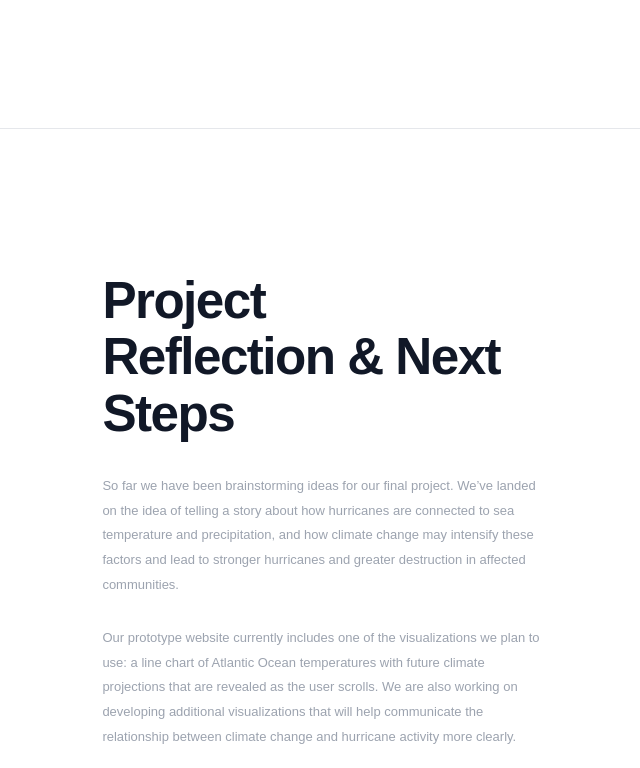
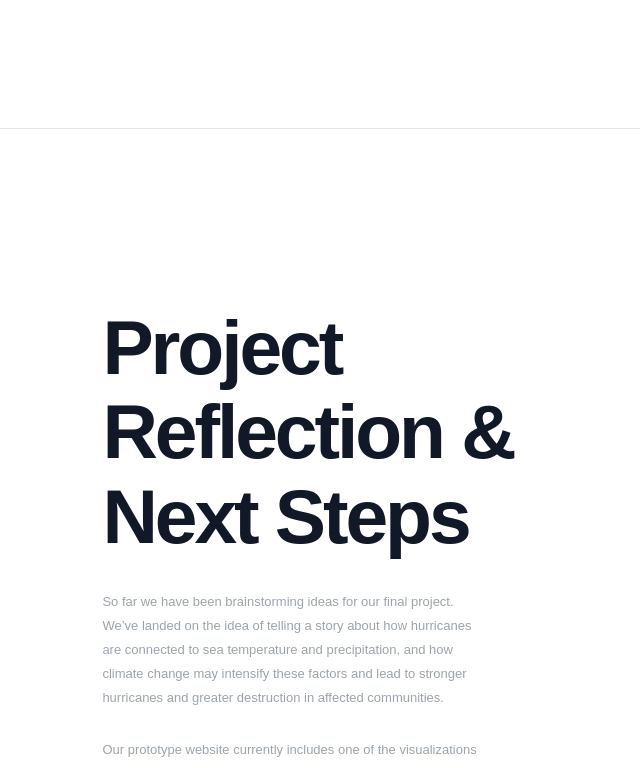
Before and after one commit to Kmalva/Hurricane-Final_Project, a plain HTML site: page index.html in a window 1280 px wide. Shown: the part 4700-5468 px from the top of the page, without its empty margins (0-640 px from the left). Drawn offline with nearby package versions, Linux system fonts and the light colour scheme; a script that the page names is missing.

Commit message:
Refine styles for project writeup section
Adjusted padding, width, and font sizes for better layout and readability.

```diff
--- a/style.css
+++ b/style.css
@@ -154,29 +154,31 @@ svg#main-chart { display: block; width: 100%; overflow: visible; }
 
 /* PROJECT WRITEUP */
 #project-writeup{
-  padding: 18vh 8vw;
+  padding: 22vh 0 20vh 0;
   border-top: 1px solid var(--border);
   background: #fff;
 }
 
 .writeup-container{
-  max-width: 760px;
+  width: 100%;
+  max-width: 720px;
+  margin-left: 8vw;
 }
 
 #project-writeup h2{
-  font-size: clamp(2rem, 4vw, 3.5rem);
+  font-size: clamp(2.4rem, 6vw, 5rem);
   line-height: 1.1;
+  letter-spacing: -0.04em;
   font-weight: 700;
-  letter-spacing: -0.03em;
+  color: var(--text);
   margin-bottom: 2rem;
-  color: var(--text);
-  max-width: 14ch;
+  max-width: 10ch;
 }
 
 #project-writeup p{
   font-size: 13px;
-  line-height: 1.9;
+  line-height: 1.85;
   color: var(--muted);
-  max-width: 62ch;
-  margin-bottom: 1.8rem;
+  max-width: 52ch;
+  margin-bottom: 1.7rem;
 }
```
